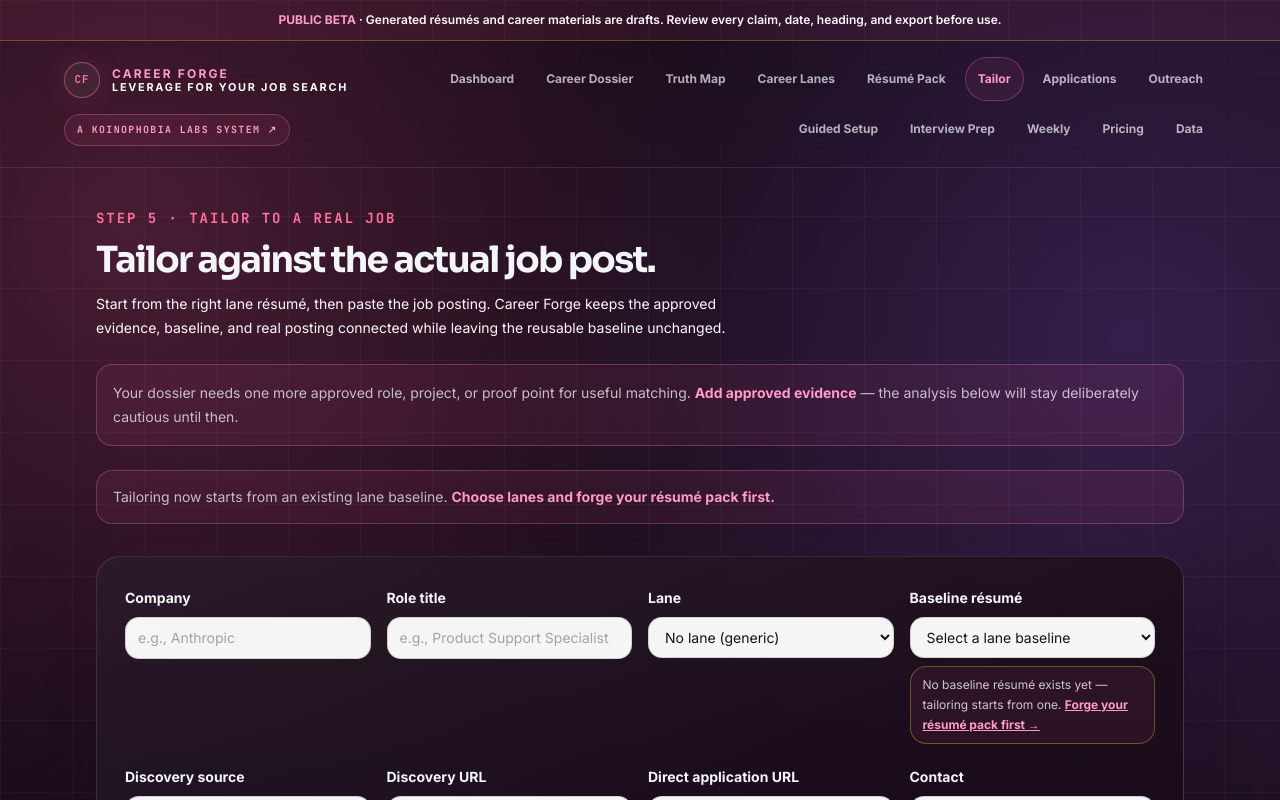
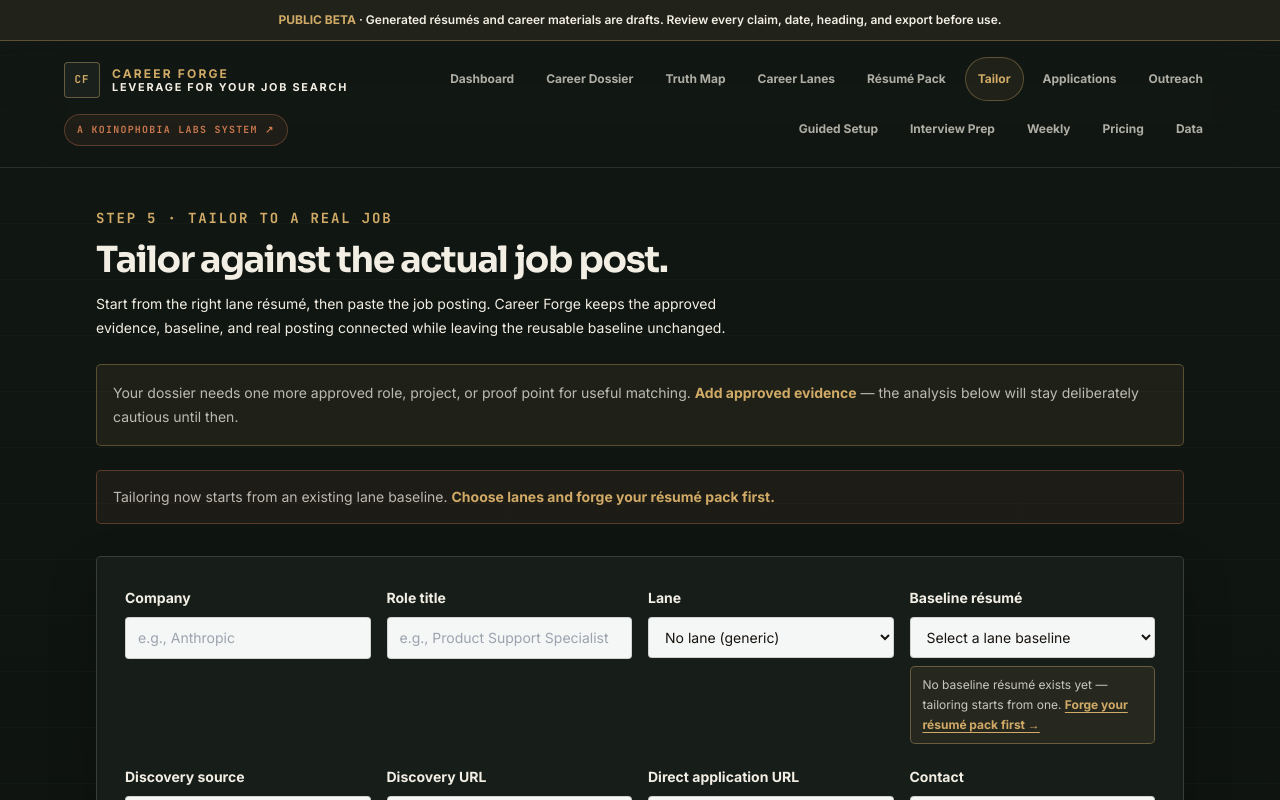
Before and after one commit to koinophobia-labs/career-forge-lite, a Next.js app: page /tailor in a window 1280 px wide. Shown: the top 800 px of the page. Built offline with nearby package versions, Linux system fonts and the light colour scheme.

Commit message:
Replace the magenta skin with an evidence-ledger system (#10)
Deploy the Career Forge evidence-ledger visual system while preserving current public-beta behavior and product workflows.

```diff
--- /dev/null
+++ b/src/app/career-forge-visual-system.css
@@ -0,0 +1,233 @@
+/* Career Forge visual system
+   Evidence ledger, not neon command center. */
+
+:root {
+  --bg: #101512;
+  --bg2: #0c100e;
+  --panel: #171e1a;
+  --panel2: #1d2520;
+  --text: #f2eee3;
+  --dim: #aeb6ad;
+  --faint: #727d74;
+  --line: rgba(242, 238, 227, 0.075);
+  --line2: rgba(242, 238, 227, 0.15);
+  --gold: #d0aa66;
+  --cyan: #8bc7b0;
+  --orange: #c9784f;
+  --glow: transparent;
+  --coral: #c9784f;
+  --pink: #d0aa66;
+  --magenta: #8bc7b0;
+  --violet: #81988b;
+}
+
+body {
+  background:
+    repeating-linear-gradient(
+      180deg,
+      transparent 0 55px,
+      rgba(242, 238, 227, 0.025) 55px 56px
+    ),
+    linear-gradient(180deg, #111713 0%, #0b0f0d 100%);
+  background-size: auto;
+  color: var(--text);
+}
+
+h1,
+h2,
+h3 {
+  letter-spacing: -0.035em;
+}
+
+.trust-panel,
+.trust-card,
+.dark-form-card {
+  border-color: var(--line2);
+  border-radius: 5px;
+  background: var(--panel);
+  box-shadow: 0 20px 48px rgba(0, 0, 0, 0.22);
+  backdrop-filter: none;
+}
+
+.trust-card {
+  background: var(--panel2);
+  box-shadow: none;
+}
+
+.trust-kicker,
+.lab-mono {
+  color: var(--gold);
+  letter-spacing: 0.13em;
+}
+
+.logo-mark {
+  border-color: rgba(208, 170, 102, 0.42);
+  border-radius: 4px;
+  background: #1a211d;
+  color: var(--gold);
+  box-shadow: none;
+}
+
+.lab-pill-button {
+  border: 1px solid var(--gold);
+  border-radius: 4px;
+  background: var(--gold);
+  color: #17140f;
+  box-shadow: none;
+}
+
+.lab-pill-button:hover {
+  border-color: #efd091;
+  background: #efd091;
+  color: #11100d;
+}
+
+.lab-secondary-button {
+  border-color: rgba(139, 199, 176, 0.42);
+  border-radius: 4px;
+  background: transparent;
+  color: var(--cyan);
+}
+
+.lab-secondary-button:hover {
+  border-color: var(--cyan);
+  color: #d7f1e6;
+}
+
+.border-gold\/25,
+.border-gold\/30,
+.border-gold\/50 {
+  border-color: rgba(208, 170, 102, 0.34) !important;
+}
+
+.border-cyan\/25,
+.border-cyan\/30,
+.border-cyan\/40,
+.border-cyan\/50 {
+  border-color: rgba(139, 199, 176, 0.34) !important;
+}
+
+.border-coral\/30 {
+  border-color: rgba(201, 120, 79, 0.34) !important;
+}
+
+.bg-gold\/5 {
+  background-color: rgba(208, 170, 102, 0.045) !important;
+}
+
+.bg-gold\/10 {
+  background-color: rgba(208, 170, 102, 0.08) !important;
+}
+
+.bg-cyan\/10 {
+  background-color: rgba(139, 199, 176, 0.08) !important;
+}
+
+.bg-coral\/10 {
+  background-color: rgba(201, 120, 79, 0.08) !important;
+}
+
+.bg-obsidian\/25,
+.bg-obsidian\/35,
+.bg-obsidian\/40 {
+  background-color: rgba(7, 10, 8, 0.42) !important;
+}
+
+.bg-white\/5 {
+  background-color: rgba(242, 238, 227, 0.035) !important;
+}
+
+.text-gold {
+  color: var(--gold) !important;
+}
+
+.text-cyan {
+  color: var(--cyan) !important;
+}
+
+.text-coral {
+  color: var(--orange) !important;
+}
+
+.text-mint {
+  color: #b9dbc9 !important;
+}
+
+.hover\:text-gold:hover {
+  color: #efd091 !important;
+}
+
+.hover\:text-cyan:hover,
+.group:hover .group-hover\:text-cyan {
+  color: #c9eadb !important;
+}
+
+.hover\:border-gold:hover {
+  border-color: #efd091 !important;
+}
+
+.rounded-xl,
+.rounded-lg,
+.rounded-md {
+  border-radius: 5px;
+}
+
+.rounded {
+  border-radius: 3px;
+}
+
+.rounded-full {
+  border-radius: 999px;
+}
+
+input,
+textarea,
+select {
+  border-radius: 4px !important;
+}
+
+button,
+a {
+  text-underline-offset: 3px;
+}
+
+.ecosystem-dot {
+  box-shadow: none;
+}
+
+.ecosystem-dot-gold {
+  background: var(--gold);
+  color: var(--gold);
+}
+
+.ecosystem-dot-cyan {
+  background: var(--cyan);
+  color: var(--cyan);
+}
+
+.ecosystem-dot-ember {
+  background: var(--orange);
+  color: var(--orange);
+}
+
+.completion-pulse {
+  animation: none;
+}
+
+table {
+  font-variant-numeric: tabular-nums;
+}
+
+@media (max-width: 640px) {
+  .trust-panel,
+  .trust-card,
+  .dark-form-card {
+    border-radius: 4px;
+  }
+}
+
+@media (prefers-reduced-motion: reduce) {
+  * {
+    scroll-behavior: auto !important;
+  }
+}
--- a/src/app/layout.tsx
+++ b/src/app/layout.tsx
@@ -4,7 +4,7 @@ import { AnalyticsProvider } from "@/components/AnalyticsProvider";
 import { BetaSafetyBanner } from "@/components/BetaSafetyBanner";
 import { SaveHealthBanner } from "@/components/SaveHealthBanner";
 import "./globals.css";
-import "./koinophobia-ecosystem.css";
+import "./career-forge-visual-system.css";
 
 const sora = Sora({
   variable: "--font-sora",
--- a/tailwind.config.ts
+++ b/tailwind.config.ts
@@ -9,20 +9,20 @@ const config: Config = {
   theme: {
     extend: {
       colors: {
-        ink: "#111318",
-        paper: "#f2f5fa",
-        obsidian: "#07090d",
-        graphite: "#161b22",
-        gold: "#d4af37",
-        cyan: "#00e5ff",
-        ember: "#ff6a2b",
-        mint: "#d7f2e3",
-        spruce: "#0d6b5f",
-        coral: "#e56b4f"
+        ink: "#17140f",
+        paper: "#f2eee3",
+        obsidian: "#0b0f0d",
+        graphite: "#171e1a",
+        gold: "#d0aa66",
+        cyan: "#8bc7b0",
+        ember: "#c9784f",
+        mint: "#b9dbc9",
+        spruce: "#3f7b67",
+        coral: "#c9784f"
       },
       boxShadow: {
         soft: "0 18px 50px rgba(0, 0, 0, 0.2)",
-        glow: "0 24px 80px rgba(0, 229, 255, 0.12)"
+        glow: "0 20px 48px rgba(0, 0, 0, 0.22)"
       }
     }
   },
```
